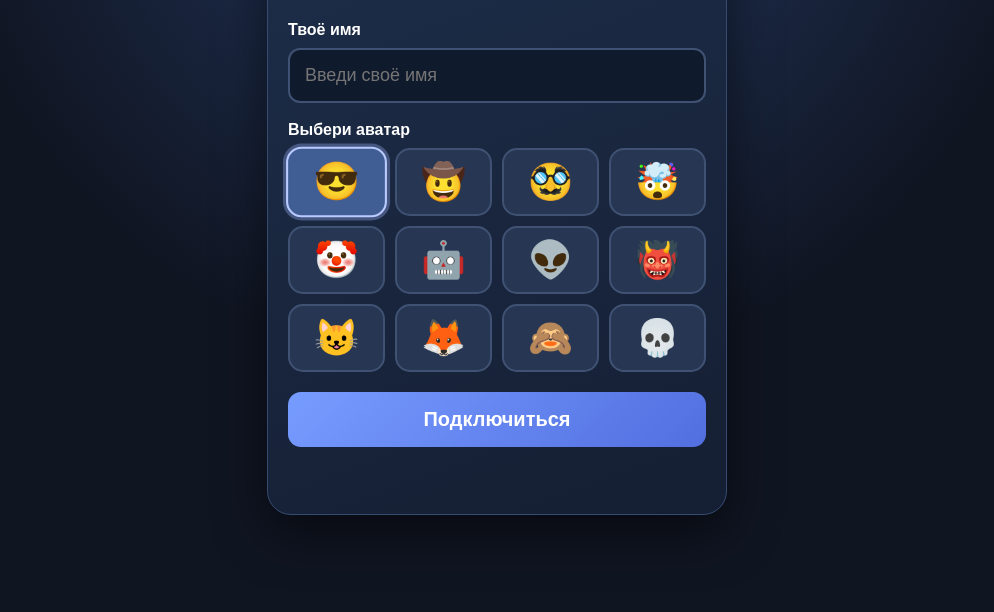
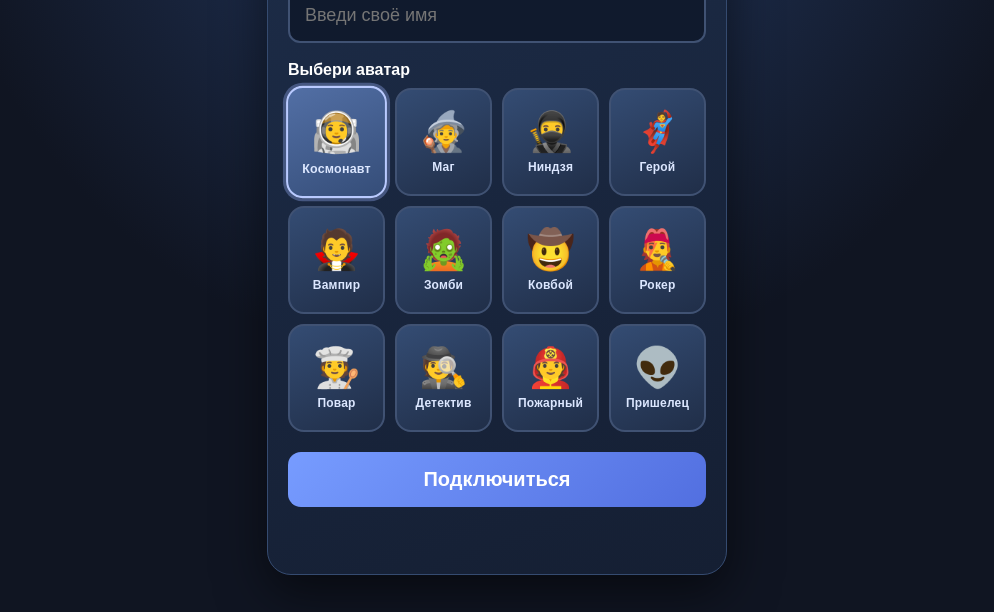
Before and after one commit to Filigor123/TV-Quiz, a plain HTML site: page join.html in a window 1280 px wide. Shown: the part 188-800 px from the top of the page, without its empty margins (143-1137 px from the left). Drawn offline with Linux system fonts and the light colour scheme.

Commit message:
Refresh player avatar picker with themed characters

```diff
--- a/join.html
+++ b/join.html
@@ -13,9 +13,9 @@ label{display:block;margin:18px 0 9px;font-weight:bold}
 input{width:100%;padding:15px;border:2px solid #405273;border-radius:12px;background:#101a2d;color:white;font-size:18px;outline:none}
 input:focus{border-color:#8daaff}
 .avatars{display:grid;grid-template-columns:repeat(4,1fr);gap:10px}
-.avatar{-webkit-appearance:none;appearance:none;touch-action:manipulation;min-height:68px;border:2px solid #405273;border-radius:15px;background:#263653;font-size:36px;cursor:pointer;transition:transform .12s,border-color .12s,background .12s}
+.avatar{-webkit-appearance:none;appearance:none;touch-action:manipulation;min-height:108px;border:2px solid #405273;border-radius:16px;background:linear-gradient(155deg,#344c73,#202e48);font-size:39px;cursor:pointer;display:flex;flex-direction:column;align-items:center;justify-content:center;gap:5px;color:#fff;transition:transform .12s,border-color .12s,background .12s}.avatar span{font-size:12px;font-weight:bold;letter-spacing:.2px;color:#dce7ff}
 .avatar:active{transform:scale(.94)}
-.avatar.selected{border-color:#b9caff;background:#405d94;box-shadow:0 0 0 3px #9bb3ff55;transform:scale(1.04)}
+.avatar.selected{border-color:#b9caff;background:linear-gradient(155deg,#526fa5,#354d78);box-shadow:0 0 0 3px #9bb3ff55;transform:scale(1.04)}
 .action{width:100%;margin-top:20px;padding:16px;border:0;border-radius:13px;background:linear-gradient(135deg,#779cff,#526fe0);color:white;font-size:20px;font-weight:bold;cursor:pointer;touch-action:manipulation}
 .action:disabled{opacity:.55;cursor:wait}
 #message{min-height:28px;margin:14px 0 0;text-align:center;color:#d7e1ff;line-height:1.4}
@@ -32,9 +32,18 @@ input:focus{border-color:#8daaff}
 <input id="playerName" maxlength="16" placeholder="Введи своё имя" autocomplete="nickname">
 <label>Выбери аватар</label>
 <div class="avatars" id="avatars">
-<button class="avatar selected" type="button">😎</button><button class="avatar" type="button">🤠</button><button class="avatar" type="button">🥸</button><button class="avatar" type="button">🤯</button>
-<button class="avatar" type="button">🤡</button><button class="avatar" type="button">🤖</button><button class="avatar" type="button">👽</button><button class="avatar" type="button">👹</button>
-<button class="avatar" type="button">😺</button><button class="avatar" type="button">🦊</button><button class="avatar" type="button">🙈</button><button class="avatar" type="button">💀</button>
+<button class="avatar selected" type="button" data-avatar="🧑‍🚀">🧑‍🚀<span>Космонавт</span></button>
+<button class="avatar" type="button" data-avatar="🧙">🧙<span>Маг</span></button>
+<button class="avatar" type="button" data-avatar="🥷">🥷<span>Ниндзя</span></button>
+<button class="avatar" type="button" data-avatar="🦸">🦸<span>Герой</span></button>
+<button class="avatar" type="button" data-avatar="🧛">🧛<span>Вампир</span></button>
+<button class="avatar" type="button" data-avatar="🧟">🧟<span>Зомби</span></button>
+<button class="avatar" type="button" data-avatar="🤠">🤠<span>Ковбой</span></button>
+<button class="avatar" type="button" data-avatar="🧑‍🎤">🧑‍🎤<span>Рокер</span></button>
+<button class="avatar" type="button" data-avatar="🧑‍🍳">🧑‍🍳<span>Повар</span></button>
+<button class="avatar" type="button" data-avatar="🕵️">🕵️<span>Детектив</span></button>
+<button class="avatar" type="button" data-avatar="🧑‍🚒">🧑‍🚒<span>Пожарный</span></button>
+<button class="avatar" type="button" data-avatar="👽">👽<span>Пришелец</span></button>
 </div>
 <button class="action" id="connectBtn">Подключиться</button>
 </section>
@@ -62,7 +71,7 @@ document.getElementById('avatars').addEventListener('click',event=>{
  if(!button)return;
  document.querySelectorAll('.avatar').forEach(x=>x.classList.remove('selected'));
  button.classList.add('selected');
- avatar=button.textContent.trim();
+ avatar=button.dataset.avatar;
  setMessage('Выбран персонаж '+avatar);
 });
 function send(data){if(conn&&conn.open)conn.send(data)}
```
